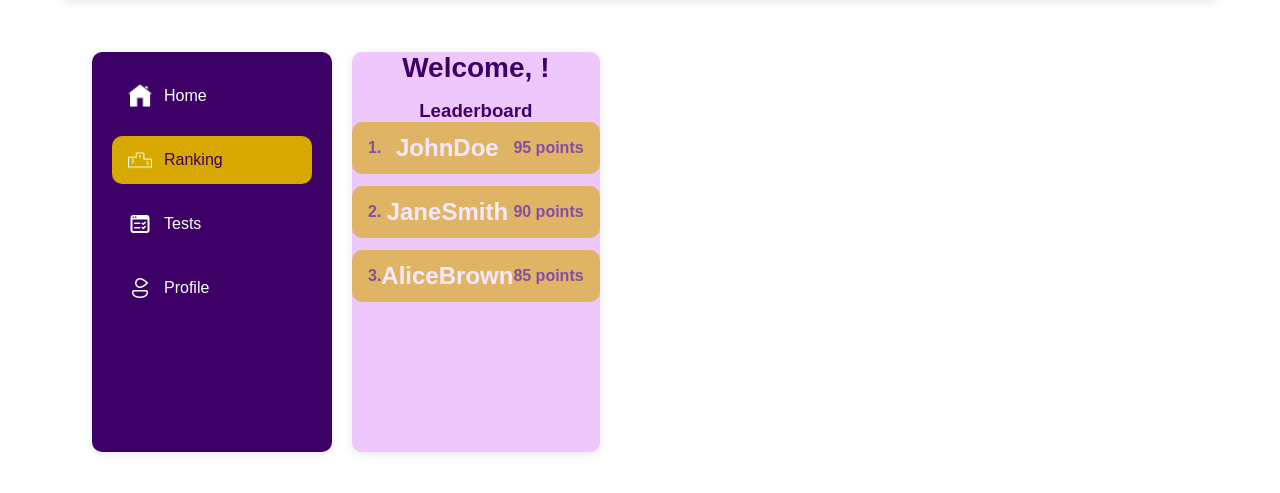
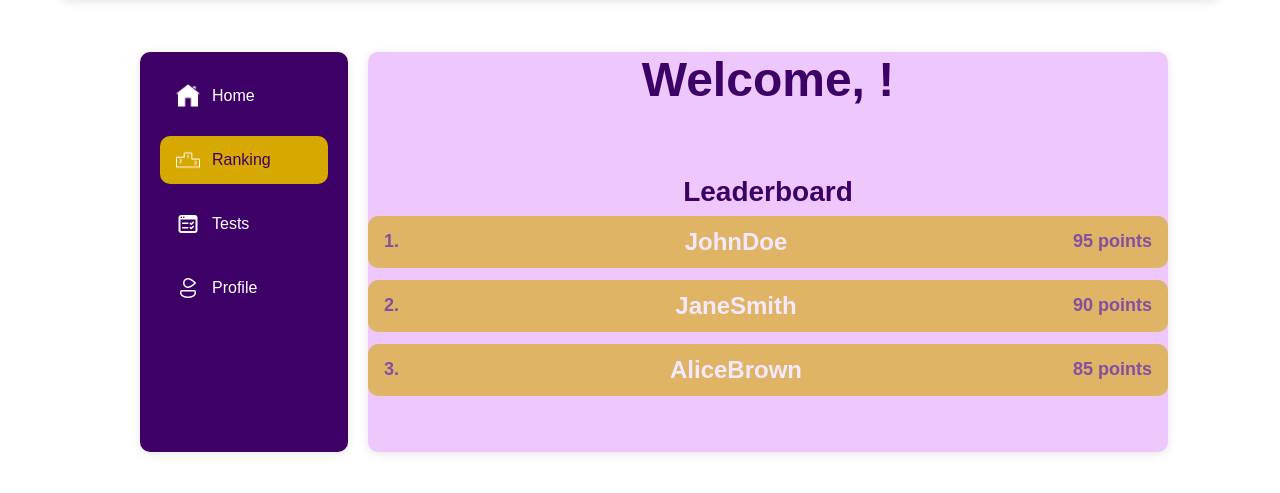
Before and after one commit to BorbiAl/Hack_Tues_11, a Django app: page /ranking/ in a window 1280 px wide. Shown: the part 84-577 px from the top of the page. Run offline with Django 5.2, Linux system fonts and the light colour scheme.

Commit message:
refactor profile and ranking card styles for improved layout and spacing

```diff
--- a/study_app/core/templates/core/ranking.html
+++ b/study_app/core/templates/core/ranking.html
@@ -69,6 +69,7 @@
       background-color: #3d0066;
       padding: 1.25rem;
       border-radius: 0.625rem;
+      margin-left: 3rem;
       margin-right: 1.25rem;
       box-shadow: 0 0.125rem 0.625rem rgba(0, 0, 0, 0.1);
     }
@@ -126,27 +127,36 @@
 
     .ranking-card {
       background-color: #eec7fc;
-      width: 100%;
+      width: 50rem;;
       border-radius: 0.625rem;
       box-shadow: 0 0.125rem 0.625rem rgba(0, 0, 0, 0.1);
       text-align: center;
       height: 25rem;
+      display: grid;
+      margin-right: 1.25rem;
+
     }
 
     .ranking-card h2 {
       margin: 0 0 1rem;
+      font-size: 3rem;
+    }
+
+    .ranking-card h3 {
+      margin: 0.5rem 0;
       font-size: 1.75rem;
     }
 
     .ranking-card p {
       margin-bottom: 1.25rem;
-      font-size: 1.125rem;
+      font-size: 1.75rem;
     }
 
     .leaderboard-list {
       list-style: none;
       margin: 0;
       padding: 0;
+      font-size: 1.125rem;
     }
 
     .leaderboard-item {
```
Also changed, not shown: study_app/core/templates/core/profile.html (+6 -1 lines).
